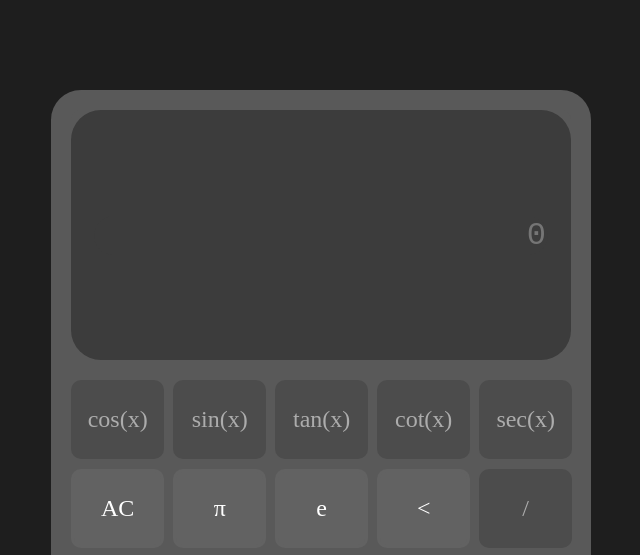
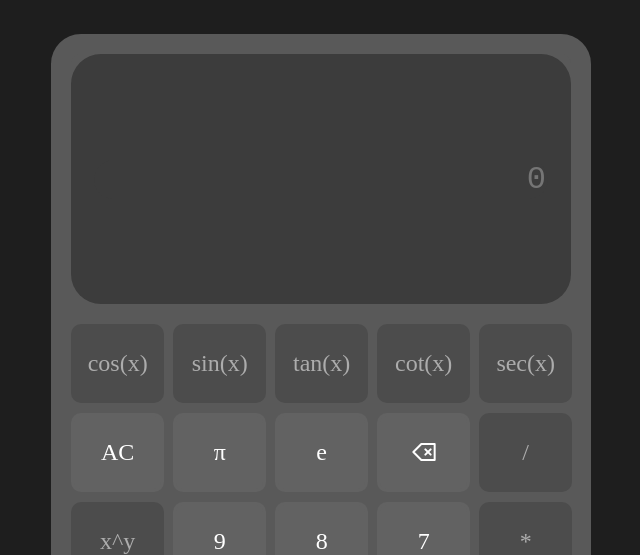
Before and after one commit to Cucix08-dev/Calcolatrice, a plain HTML site: page index.html in a window 1280 px wide. Shown: the part 222-777 px from the top of the page, without its empty margins (319-959 px from the left). Drawn offline with Linux system fonts and the light colour scheme.

Commit message:
added C icon

```diff
--- a/index.html
+++ b/index.html
@@ -24,7 +24,20 @@
             <div class="button dark" id="AC">AC</div>
             <div class="button dark" id="pi">π</div>
             <div class="button dark" id="e">e</div>
-            <div class="button dark" id="C"><</div>
+            <div class="button dark" id="C">
+                <svg width="48" height="48" viewBox="0 0 48 48" fill="none"
+                    xmlns="http://www.w3.org/2000/svg"
+                    stroke="white" stroke-width="3" stroke-linecap="round" stroke-linejoin="round">
+
+                    <!-- Corpo a forma di freccia -->
+                    <path d="M20 12 L8 24 L20 36 H40 V12 H20 Z" />
+
+                    <!-- X interna  -->
+                    <line x1="26" y1="20" x2="34" y2="28" />
+                    <line x1="34" y1="20" x2="26" y2="28" />
+
+                </svg>
+        </div>
             <div class="button operazione segno dark" id="/">/</div>
 
             <div class="button operazione dark" id="potenza">x^y</div>
--- a/style.css
+++ b/style.css
@@ -22,7 +22,7 @@ body.white{
 
 div#container-mode{
     height: clamp(50px,7vh,125px);
-    margin: 10% auto;
+    margin: min(100px,10%) auto;
     display: flex;
     justify-content: center;
     align-items: center;
@@ -336,11 +336,6 @@ div.button.dark{
     background-color: rgb(98, 98, 98);
 }
 
-div.trasparente.dark{
-    border: 3px solid rgba(0, 0, 0, 0);
-    background-color: rgba(0, 0, 0, 0.3);
-}
-
 div.button.light{
     color: rgb(34, 34, 34);
     background-color: rgb(208, 208, 208);
@@ -370,6 +365,16 @@ div.segno.light{
 div.trasparente{
     background-color: rgba(0, 0, 0, 0.3) !important;
     filter: opacity(0.5) !important;
+}
+
+div.trasparente.dark{
+    border: 3px solid rgba(0, 0, 0, 0);
+    background-color: rgba(0, 0, 0, 0.3);
+}
+
+svg{
+    width: clamp(8px,3vw,32px);
+    height: clamp(8px,3vw,32px);
 }
 
 /* ANIMATIONS */
```
